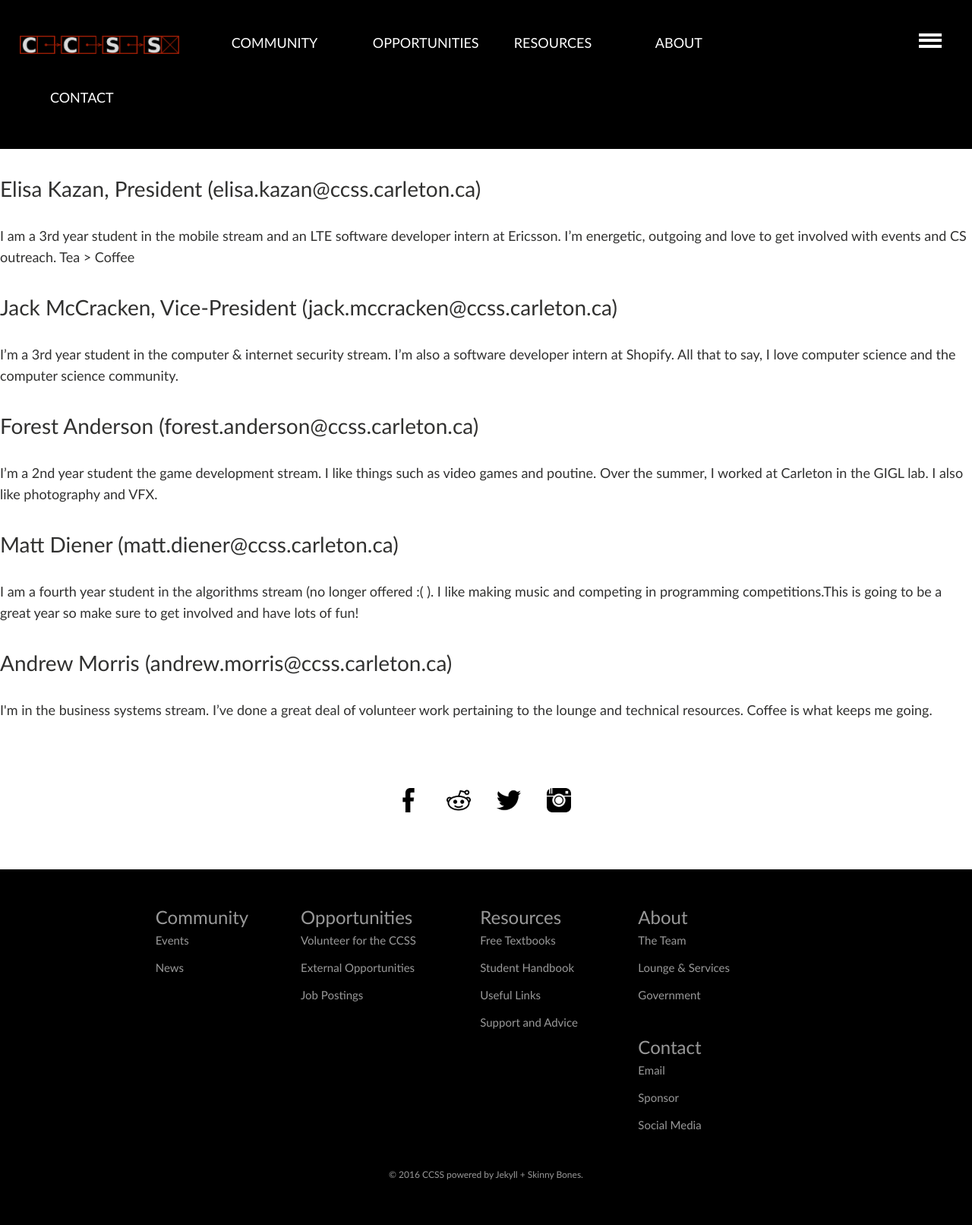
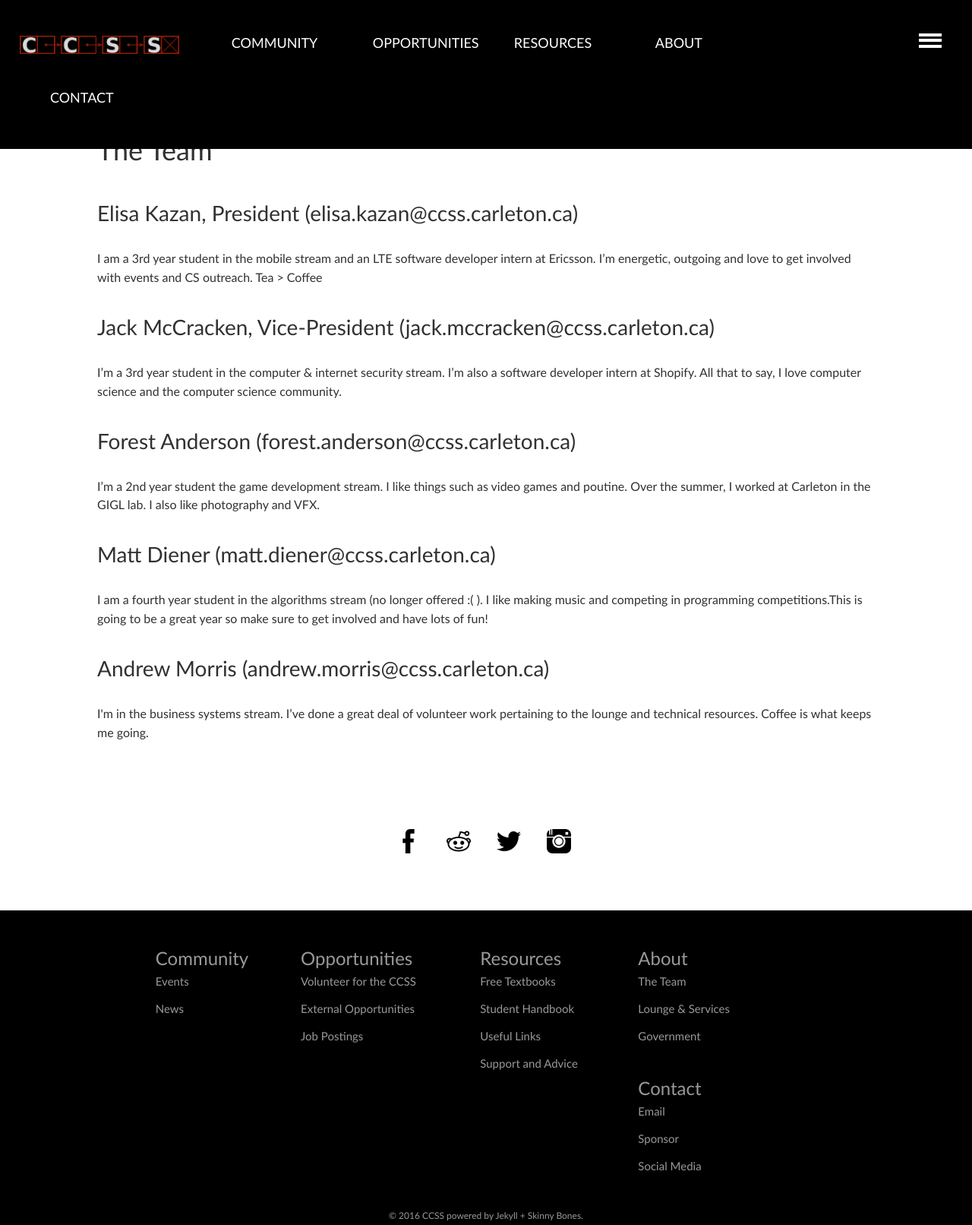
Before and after one commit to brittnylapierre/ccss_web, a Jekyll site: the page built from about/team/index.md, in a window 1280 px wide. Shown: the whole page at 76% size. Built offline with Jekyll 4.4.1, drawn with Linux system fonts in a browser that asks for light colours; before the commit the page ends 1558 px from its top, so only the background shows below that.

Commit message:
Updated index.md

```diff
--- a/about/team/index.md
+++ b/about/team/index.md
@@ -4,7 +4,7 @@ permalink: /about/team/
 title: Team
 published: true
 ---
-<div id='content-wrap'>
+<div class='content-wrap'>
   <h1>The Team</h1>
   <h3>Elisa Kazan, President (elisa.kazan@ccss.carleton.ca)</h3>
   <p>I am a 3rd year student in the mobile stream and an LTE software developer intern at Ericsson. I’m energetic, outgoing and love to get involved with events and CS outreach. Tea > Coffee</p>
```
